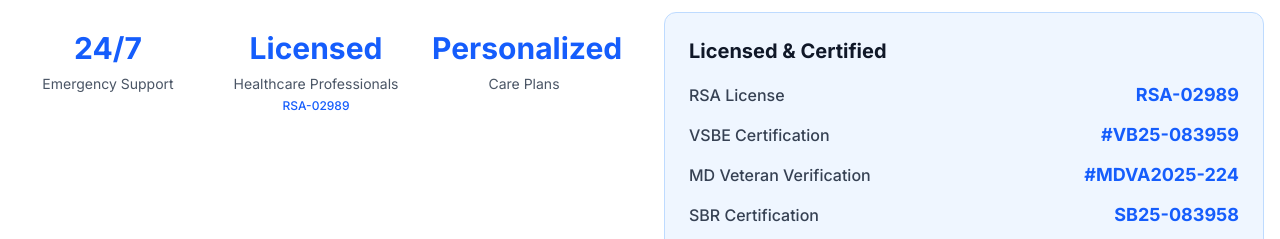
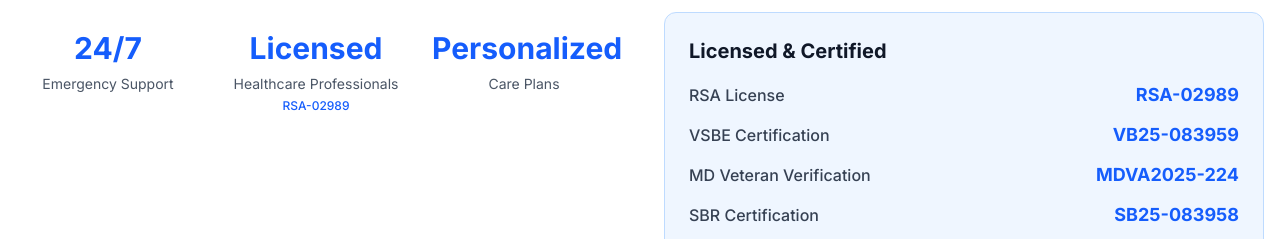
Before and after one commit to fuwaandcompany/iamhomehealth, a Next.js app: page / in a window 1280 px wide. Shown: the part 2660-2899 px from the top of the page. Built offline with nearby package versions, Linux system fonts and the light colour scheme.

Commit message:
updated licenses

```diff
--- a/src/app/page.tsx
+++ b/src/app/page.tsx
@@ -203,11 +203,11 @@ export default function Home() {
                 </div>
                 <div className="flex items-center justify-between">
                   <span className="text-gray-700 font-medium">VSBE Certification</span>
-                  <span className="text-blue-600 font-bold text-lg">#VB25-083959</span>
+                  <span className="text-blue-600 font-bold text-lg">VB25-083959</span>
                 </div>
                 <div className="flex items-center justify-between">
                   <span className="text-gray-700 font-medium">MD Veteran Verification</span>
-                  <span className="text-blue-600 font-bold text-lg">#MDVA2025-224</span>
+                  <span className="text-blue-600 font-bold text-lg">MDVA2025-224</span>
                 </div>
                 <div className="flex items-center justify-between">
                   <span className="text-gray-700 font-medium">SBR Certification</span>
--- a/src/components/Footer.tsx
+++ b/src/components/Footer.tsx
@@ -31,8 +31,8 @@ export default function Footer() {
               <div className="text-sm text-gray-400">
                 <p className="font-medium text-blue-400">Licensed & Certified</p>
                 <p>RSA License: RSA-02989</p>
-                <p>VSBE Certification: #VB25-083959</p>
-                <p>MD Veteran Verification: #MDVA2025-224</p>
+                <p>VSBE Certification: VB25-083959</p>
+                <p>MD Veteran Verification: MDVA2025-224</p>
                 <p>SBR Certification: SB25-083958</p>
               </div>
             </div>
```
